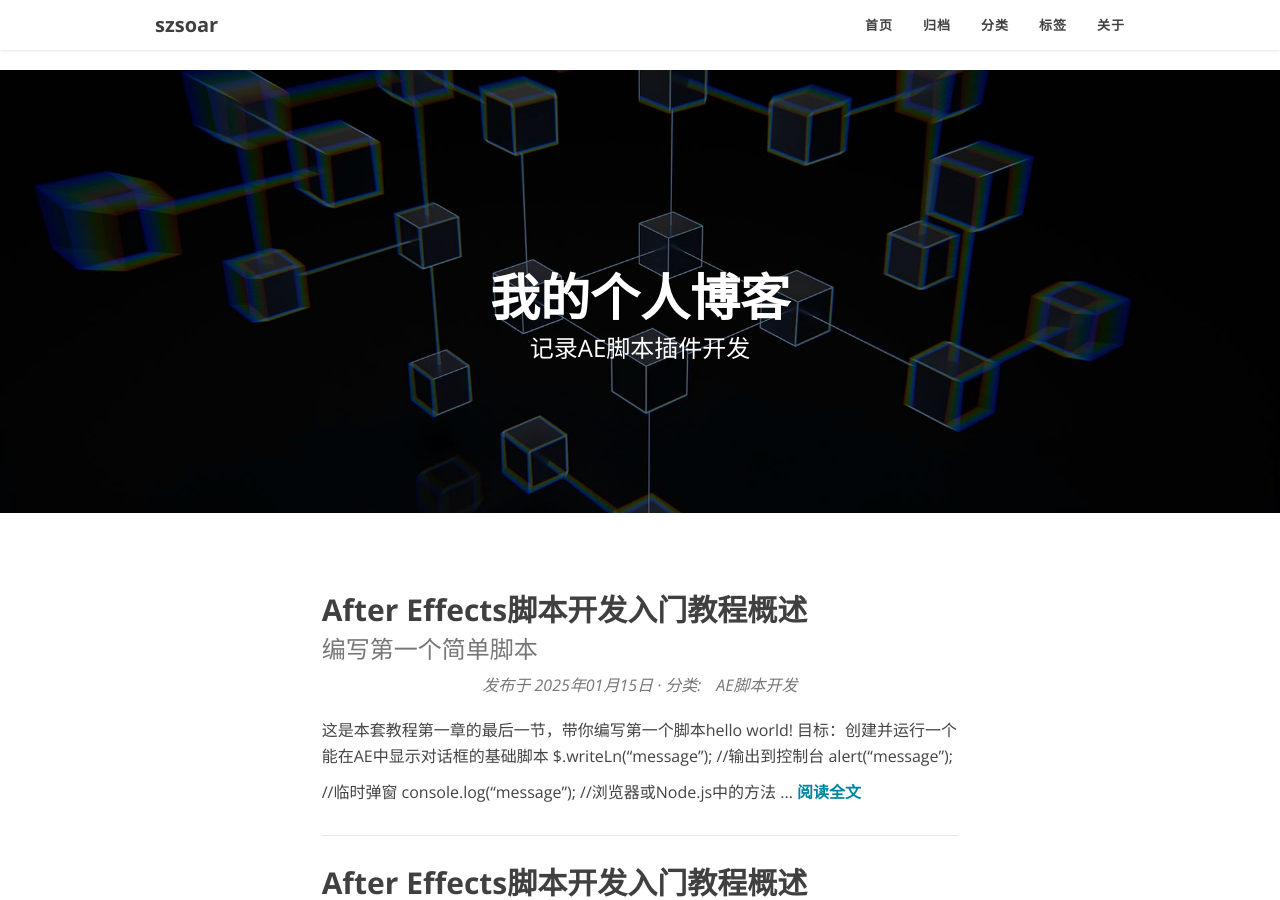
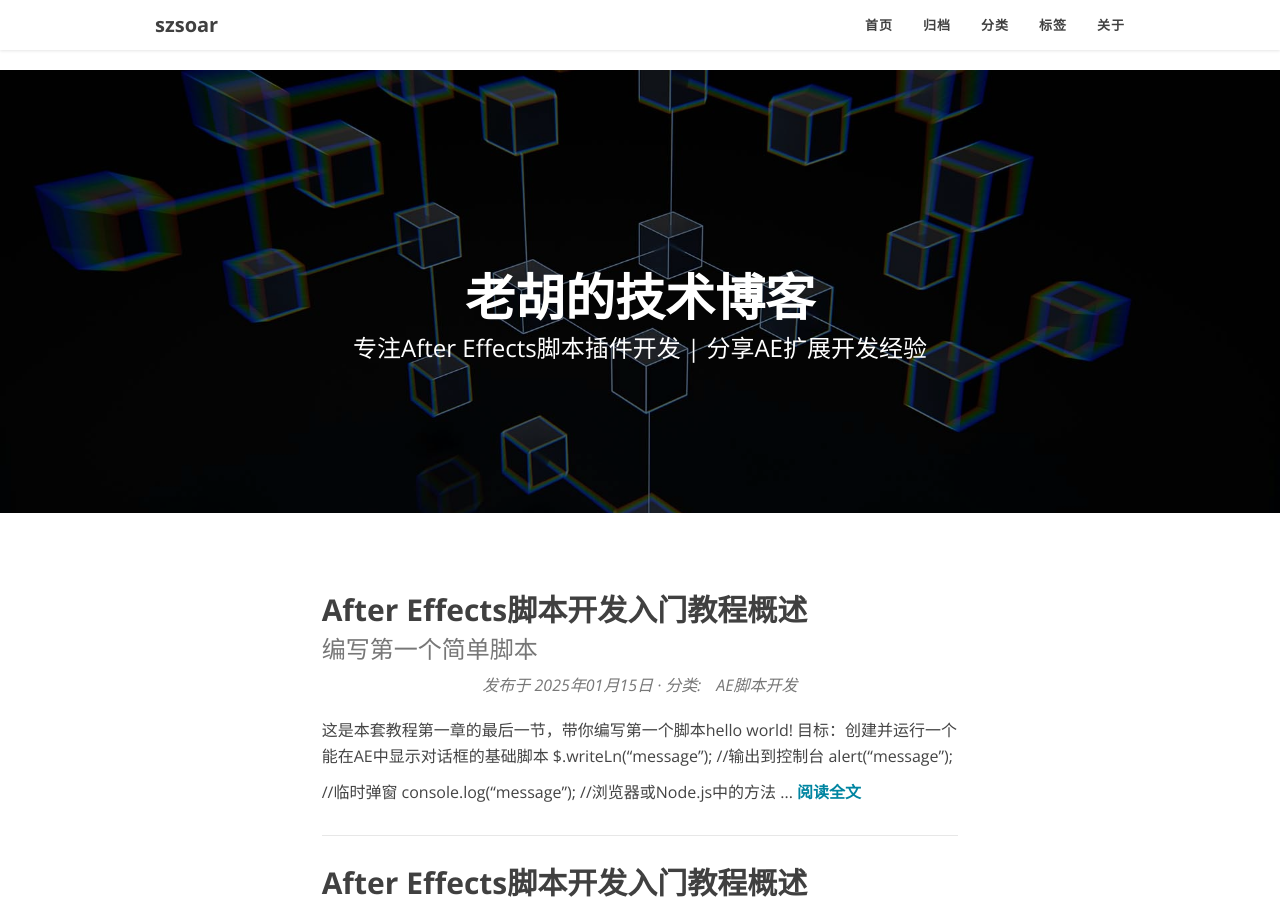
Before and after one commit to szsoar/szsoar.github.io, a Jekyll site: the page built from index.html, in a window 1280 px wide and 900 px high. Built offline with Jekyll 4.4.1, drawn with Linux system fonts in a browser that asks for light colours; the list of posts is cut into pages by our own code.

Commit message:
Update index.html

```diff
--- a/index.html
+++ b/index.html
@@ -6,6 +6,7 @@ header-img: "img/home-bg.jpg"
 ---
 
 <!-- 首页横幅 -->
+<!--
 <header class="intro-header" style="background-image: url('{{ site.baseurl }}/{{ page.header-img }}')">
     <div class="container">
         <div class="row">
@@ -13,6 +14,20 @@ header-img: "img/home-bg.jpg"
                 <div class="site-heading">
                     <h1>{% if page.title %}{{ page.title }}{% else %}{{ site.title }}{% endif %}</h1>
                     <span class="subheading">{{ page.description }}</span>
+                </div>
+            </div>
+        </div>
+    </div>
+</header>
+-->
+<!-- 首页横幅 -->
+<header class="intro-header" style="background-image: url('{{ site.baseurl }}/{{ page.header-img }}')">
+    <div class="container">
+        <div class="row">
+            <div class="col-lg-8 col-lg-offset-2 col-md-10 col-md-offset-1">
+                <div class="site-heading">
+                    <h1>{{ site.display_settings.header_title | default: "老胡的技术博客" }}</h1>
+                    <span class="subheading">{{ site.display_settings.header_subtitle | default: "专注After Effects脚本插件开发 | 分享AE扩展开发经验" }}</span>
                 </div>
             </div>
         </div>
```
